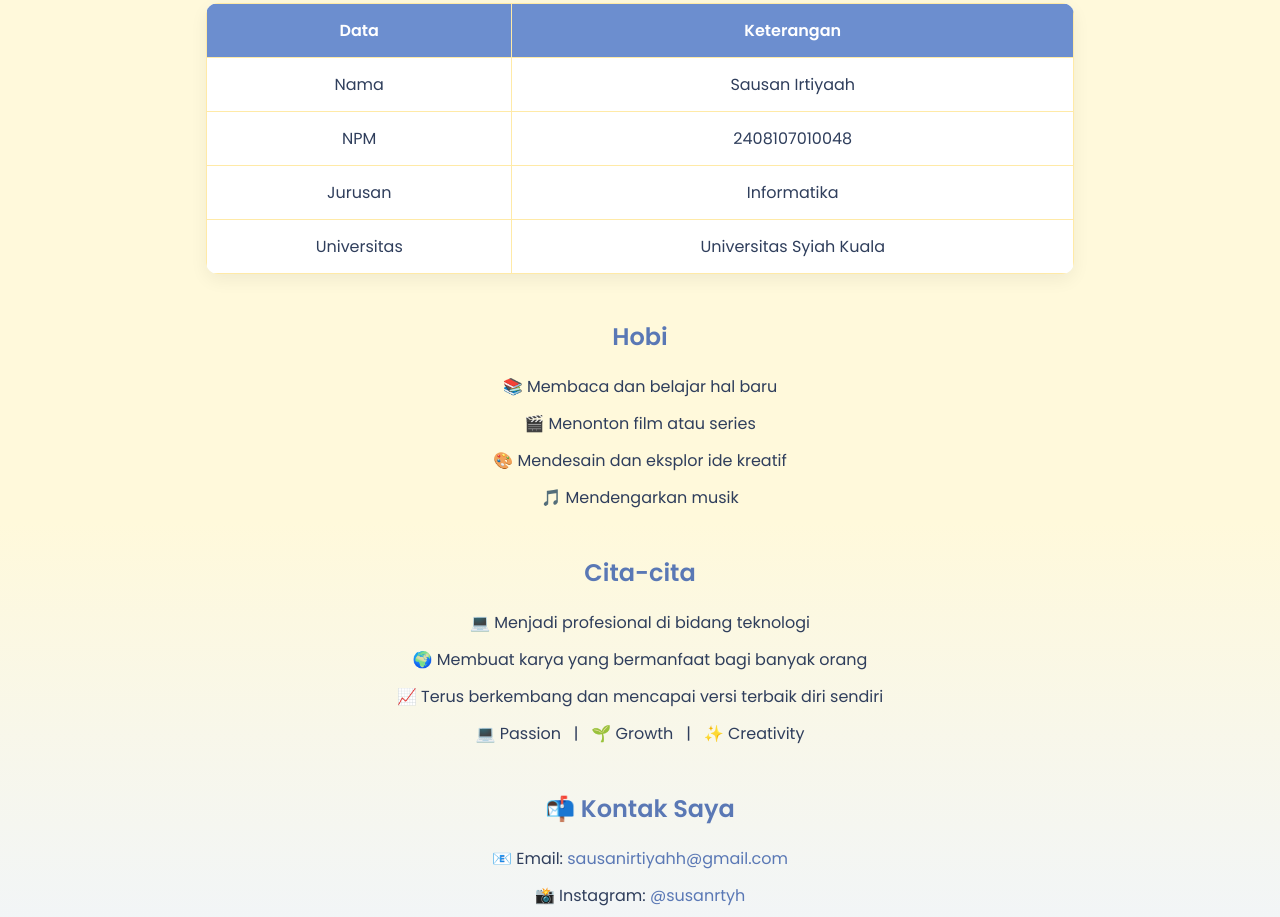
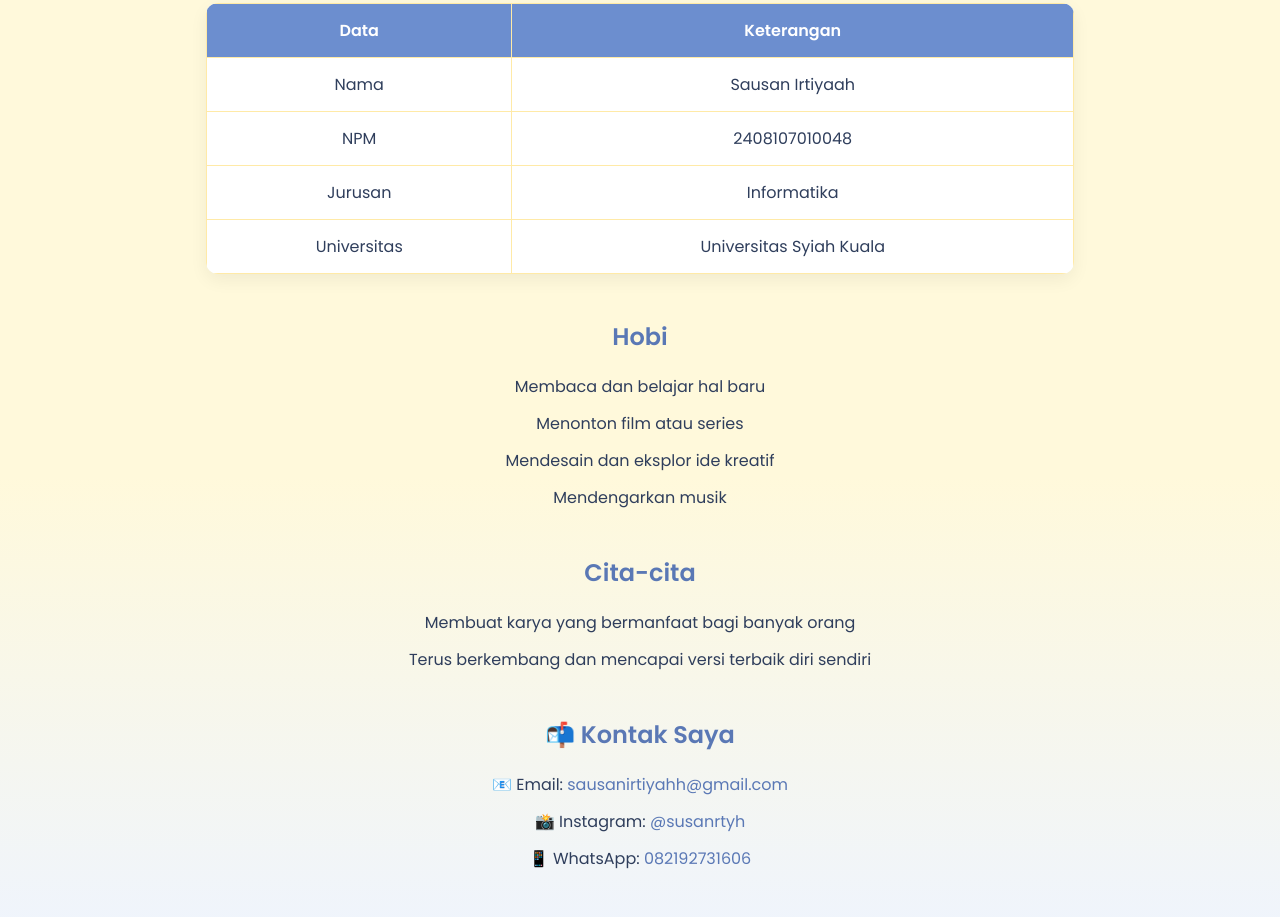
Before and after one commit to susanrtyh/Tugas1_Portofolio_SausanIrtiyaah_2448, a plain HTML site: page about.html in a window 1280 px wide. Shown: the part 252-1169 px from the top of the page. Drawn offline with Linux system fonts and the light colour scheme.

Commit message:
about.html

```diff
--- a/about.html
+++ b/about.html
@@ -46,22 +46,17 @@
 
         <h2>Hobi</h2>
         <ul class="list">
-            <li>📚 Membaca dan belajar hal baru</li>
-            <li>🎬 Menonton film atau series</li>
-            <li>🎨 Mendesain dan eksplor ide kreatif</li>
-            <li>🎵 Mendengarkan musik</li>
+            <li>Membaca dan belajar hal baru</li>
+            <li>Menonton film atau series</li>
+            <li>Mendesain dan eksplor ide kreatif</li>
+            <li>Mendengarkan musik</li>
         </ul>
 
         <h2>Cita-cita</h2>
         <ul class="list">
-            <li>💻 Menjadi profesional di bidang teknologi</li>
-            <li>🌍 Membuat karya yang bermanfaat bagi banyak orang</li>
-            <li>📈 Terus berkembang dan mencapai versi terbaik diri sendiri</li>
+            <li>Membuat karya yang bermanfaat bagi banyak orang</li>
+            <li>Terus berkembang dan mencapai versi terbaik diri sendiri</li>
         </ul>
-
-        <div class="mini-icons">
-            💻 Passion &nbsp; | &nbsp; 🌱 Growth &nbsp; | &nbsp; ✨ Creativity
-        </div>
 
         <h2>📬 Kontak Saya</h2>
         <ul class="list contact">
@@ -87,4 +82,5 @@
     </section>
 
 </body>
+
 </html>
```
